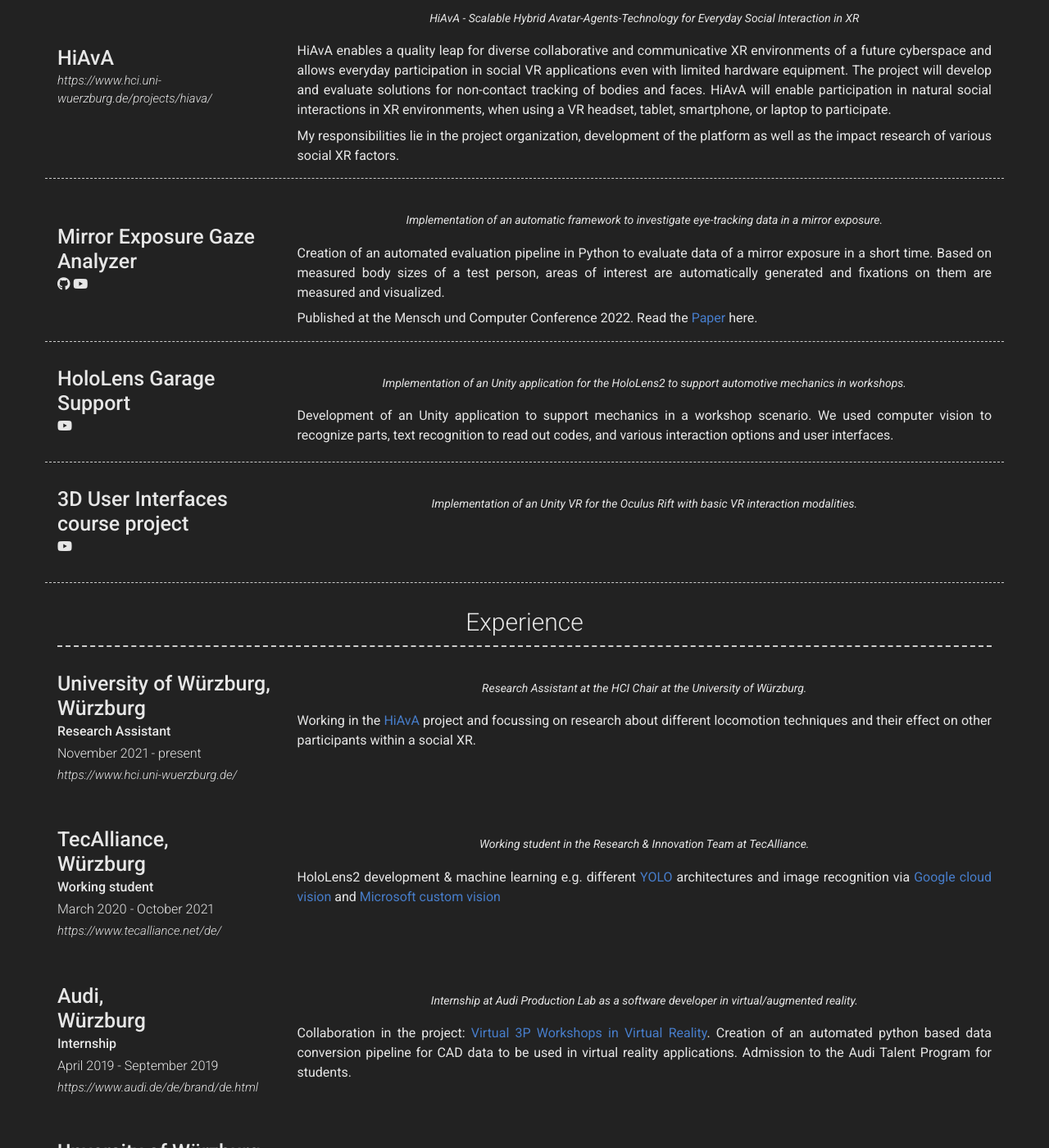
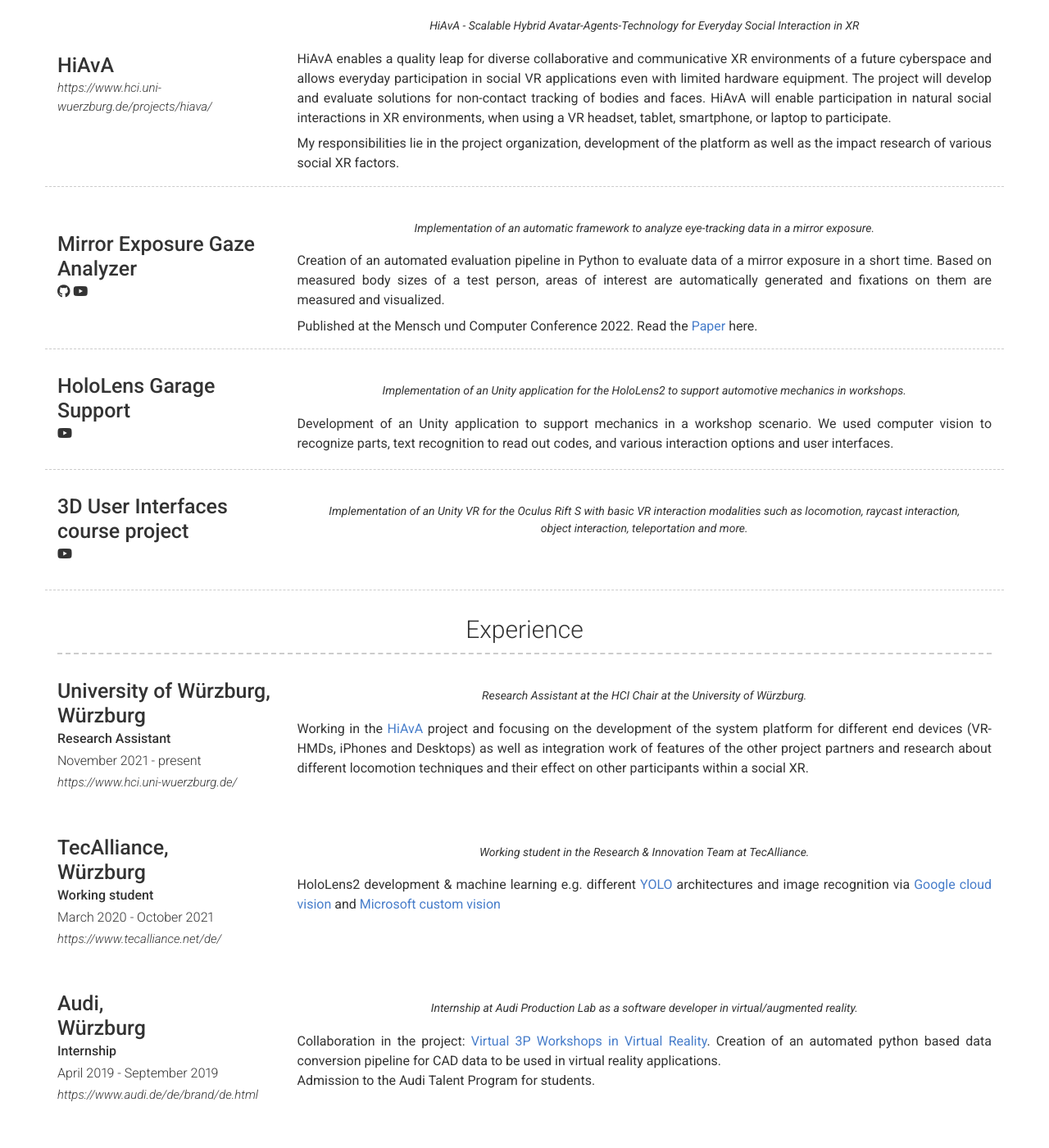
Before and after one commit to ChrisGoettfert/ChrisGoettfert.github.io, a Jekyll site: the page built from index.md, in a window 1280 px wide and 1400 px high, scrolled down 605 px. Shown: the whole window at 82% size. Built offline with Jekyll 4.4.1, drawn with Linux system fonts in a browser that asks for light colours; nearby versions of some CDN libraries; some of the changed text lies outside the part shown.

Commit message:
Some new year changes

```diff
--- a/_config.yml
+++ b/_config.yml
@@ -16,7 +16,7 @@ email: Chrisi.Goettfert@gmail.com
 # website_title: Web (Website title override)
 
 # Dark Mode (true/false/never)
-darkmode: true
+darkmode: false
 
 # Social links
 #twitter_username: jekyllrb
@@ -60,6 +60,13 @@ about_content: | # this will include new lines to allow paragraphs
 
   Previously, I studied Human-Computer Systems and Human-Computer Interaction at the University of Würzburg.
 
+  The things that I currently have the most experience working with are:
+  <mark>VR/AR/XR</mark>,
+  <mark>Unity Development</mark>,
+  <mark>C#</mark>,
+  <mark>Python</mark> and
+  <mark>Real-time Interactive Systems </mark>.
+
 
 
 
@@ -90,7 +97,7 @@ content:
             icon: fab fa-youtube
             url: https://www.youtube.com/watch?v=z6zgy7hokIg
         quote: >
-          Implementation of an automatic framework to investigate eye-tracking data in a mirror exposure.
+          Implementation of an automatic framework to analyze eye-tracking data in a mirror exposure.
         description: | # this will include new lines to allow paragraphs
           Creation of an automated evaluation pipeline in Python to evaluate data of a mirror exposure in a short time. Based on measured body sizes of a test person, areas of interest are automatically generated and fixations on them are measured and visualized.
 
@@ -117,7 +124,7 @@ content:
             icon: fab fa-youtube
             url: https://www.youtube.com/watch?v=wwXwdwRLo9U
         quote: >
-          Implementation of an Unity VR for the Oculus Rift with basic VR interaction modalities.
+          Implementation of an Unity VR for the Oculus Rift S with basic VR interaction modalities such as locomotion, raycast interaction, object interaction, teleportation and more.
         description: | # this will include new lines to allow paragraphs
 
 
@@ -132,7 +139,7 @@ content:
         quote: >
           Research Assistant at the HCI Chair at the University of Würzburg.
         description: | # this will include new lines to allow paragraphs
-          Working in the [HiAvA](https://www.hci.uni-wuerzburg.de/projects/hiava/) project and focussing on research about different locomotion techniques and their effect on other participants within a social XR.
+          Working in the [HiAvA](https://www.hci.uni-wuerzburg.de/projects/hiava/) project and focusing on the development of the system platform for different end devices (VR-HMDs, iPhones and Desktops) as well as integration work of features of the other project partners and research about different locomotion techniques and their effect on other participants within a social XR.
       - layout: left
         title: TecAlliance, <br> Würzburg
         sub_title: Working student
@@ -150,7 +157,8 @@ content:
         quote: >
           Internship at Audi Production Lab as a software developer in virtual/augmented reality.
         description: | # this will include new lines to allow paragraphs
-         Collaboration in the project: [Virtual 3P Workshops in Virtual Reality](https://automanager.tv/?p=13349). Creation of an automated python based data conversion pipeline for CAD data to be used in virtual reality applications. Admission to the Audi Talent Program for students.
+         Collaboration in the project: [Virtual 3P Workshops in Virtual Reality](https://automanager.tv/?p=13349). Creation of an automated python based data conversion pipeline for CAD data to be used in virtual reality applications. <br>
+         Admission to the Audi Talent Program for students.
       - layout: left
         title: Unversity of Würzburg, <br> Würzburg
         sub_title: Working Student
```
